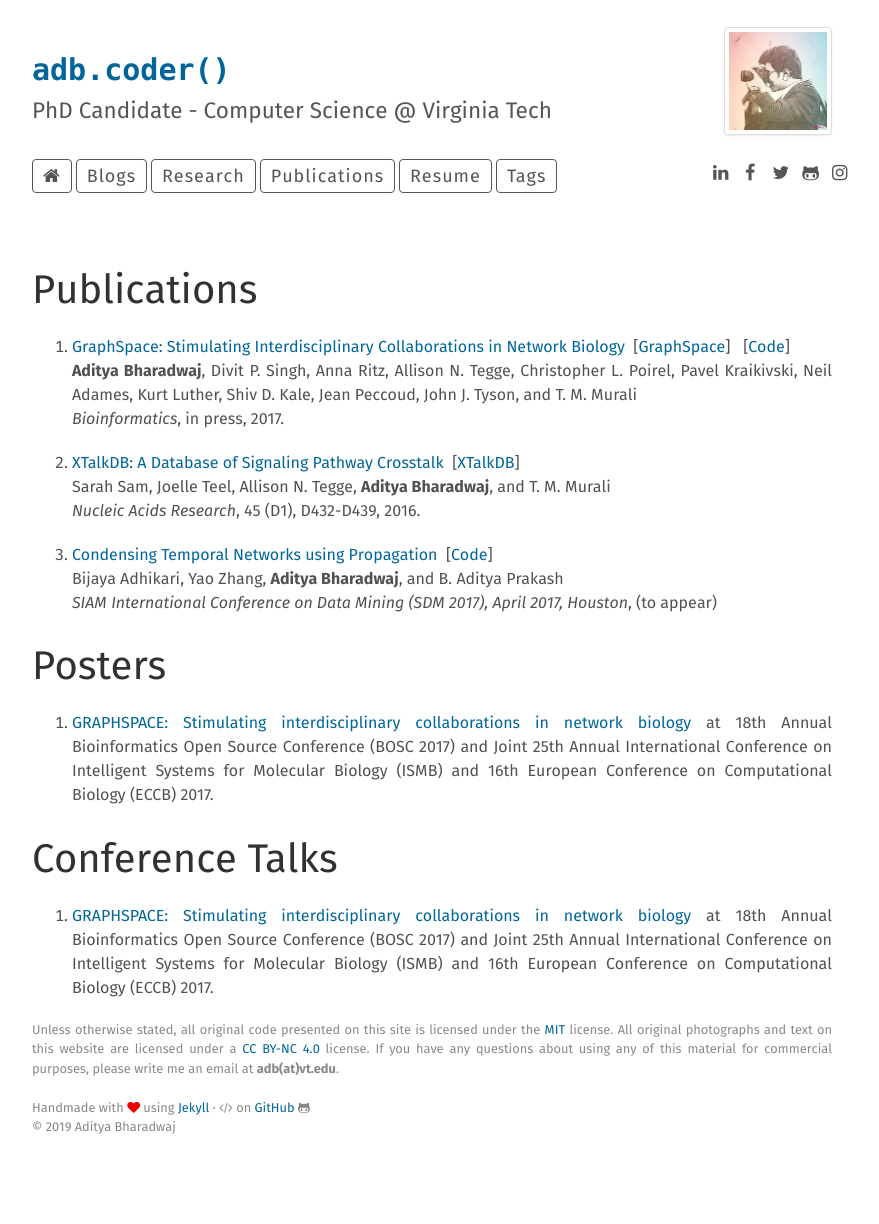
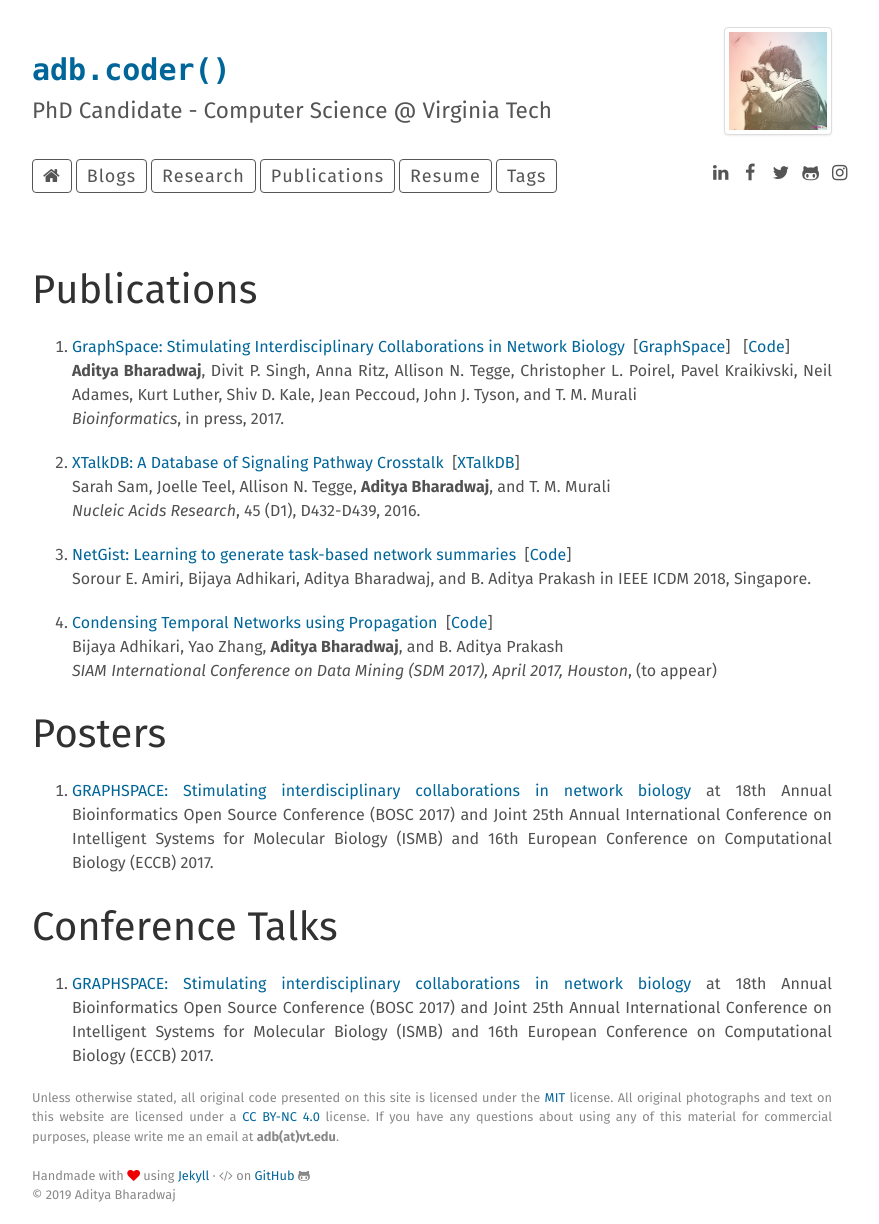
Before and after one commit to adbharadwaj/adbharadwaj.github.io, a Jekyll site: the page built from publications.md, in a window 1280 px wide. Shown: the whole page, without its empty margins (208-1087 px from the left). Built offline with Jekyll 4.4.1, drawn with Linux system fonts in a browser that asks for light colours; our own code applies the rules of GitHub Pages for plain Markdown files; before the commit the page ends 1156 px from its top, so only the background shows below that.

Commit message:
Update publications.md

```diff
--- a/publications.md
+++ b/publications.md
@@ -15,6 +15,10 @@ layout: default
 	Sarah Sam, Joelle Teel, Allison N. Tegge, **Aditya Bharadwaj**, and T. M. Murali<br>
 		 <em>Nucleic Acids Research</em>, 45 (D1), D432-D439, 2016.
 
+ 2. <a href="http://people.cs.vt.edu/~badityap/papers/netgist-icdm18.pdf">NetGist: Learning to generate task-based network summaries</a>&nbsp;&nbsp;[<a href="http://people.cs.vt.edu/~badityap/CODE/netgist.tgz">Code</a>]<br>
+Sorour E. Amiri, Bijaya Adhikari, Aditya Bharadwaj, and B. Aditya Prakash
+in IEEE ICDM 2018, Singapore.
+
  2. <a href="http://people.cs.vt.edu/~bijaya/papers/CondensingSDM2017.pdf">Condensing Temporal Networks using Propagation</a>&nbsp;&nbsp;[<a href="http://people.cs.vt.edu/~bijaya/codes/NetCondense.zip">Code</a>]<br>
    Bijaya Adhikari, Yao Zhang, **Aditya Bharadwaj**, and B. Aditya Prakash<br>
    <em>SIAM International Conference on Data Mining (SDM 2017), April 2017, Houston</em>, (to appear)
```
